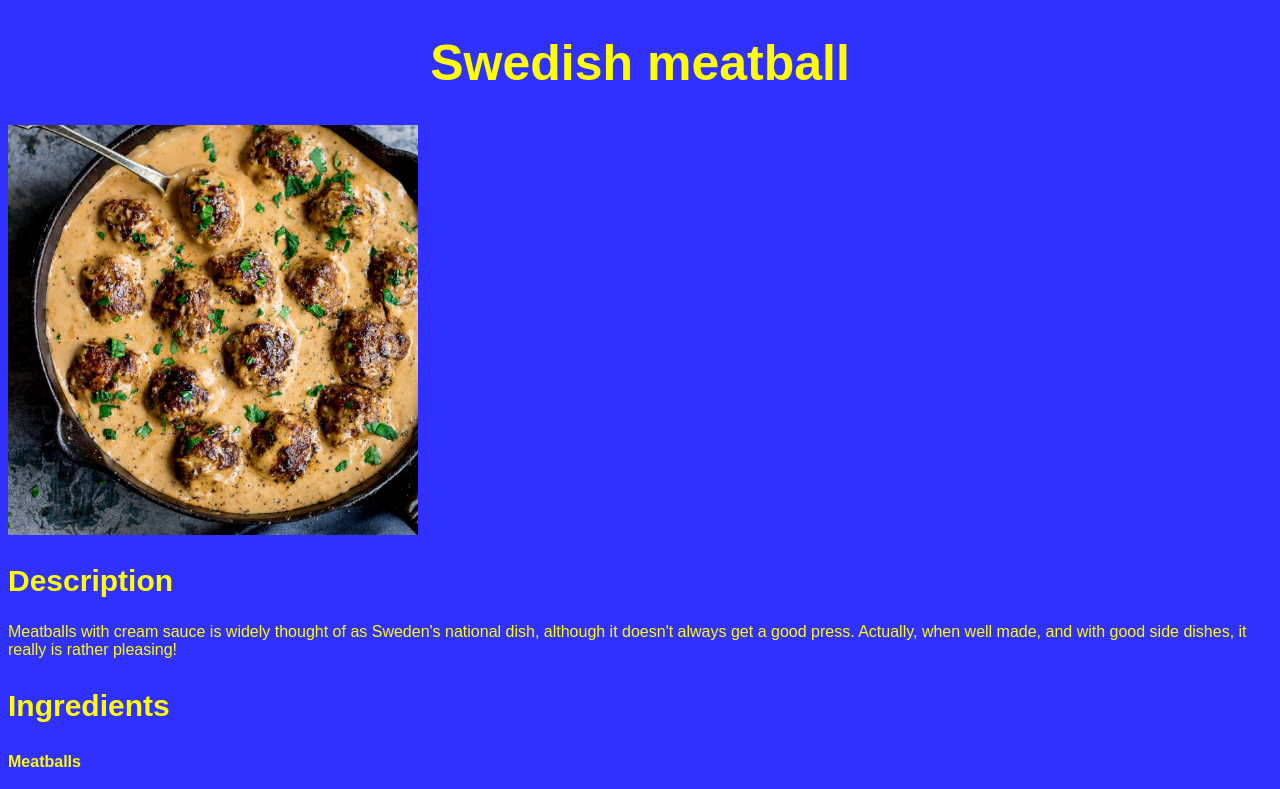
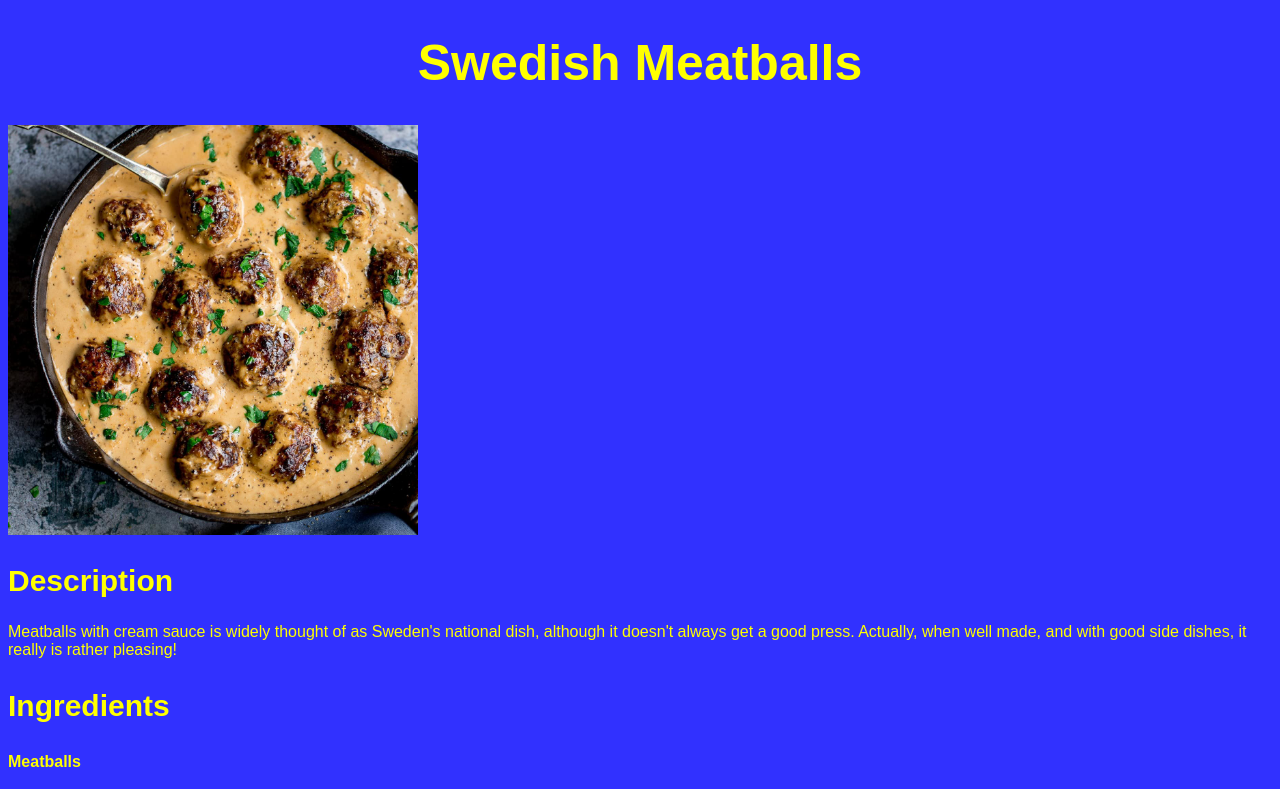
Before and after one commit to willycode/odin-recipes, a plain HTML site: page recipes/meatballs.html in a window 1280 px wide. Shown: the top 789 px of the page. Drawn offline with Linux system fonts and the light colour scheme.

Commit message:
fix typo

```diff
--- a/recipes/meatballs.html
+++ b/recipes/meatballs.html
@@ -4,10 +4,10 @@
     <link rel="stylesheet" href="../styles.css">
     <meta charset="UTF-8">
     <meta name="viewport" content="width=device-width, initial-scale=1.0">
-    <title>Swedish meatballs</title>
+    <title>Swedish Meatballs</title>
 </head>
 <body>
-    <h1 class="title">Swedish meatball</h1>
+    <h1 class="title">Swedish Meatballs</h1>
     <img class="image" src="../img/swedishmeatballs.jpg" alt="Meatballs" height="410" width="410">
     <h2 class="cooking about">Description</h2>
     <p class="info">Meatballs with cream sauce is widely thought of as Sweden's national dish, although it doesn't always get a good press. Actually, when well made, and with good side dishes, it really is rather pleasing!</p>
```
